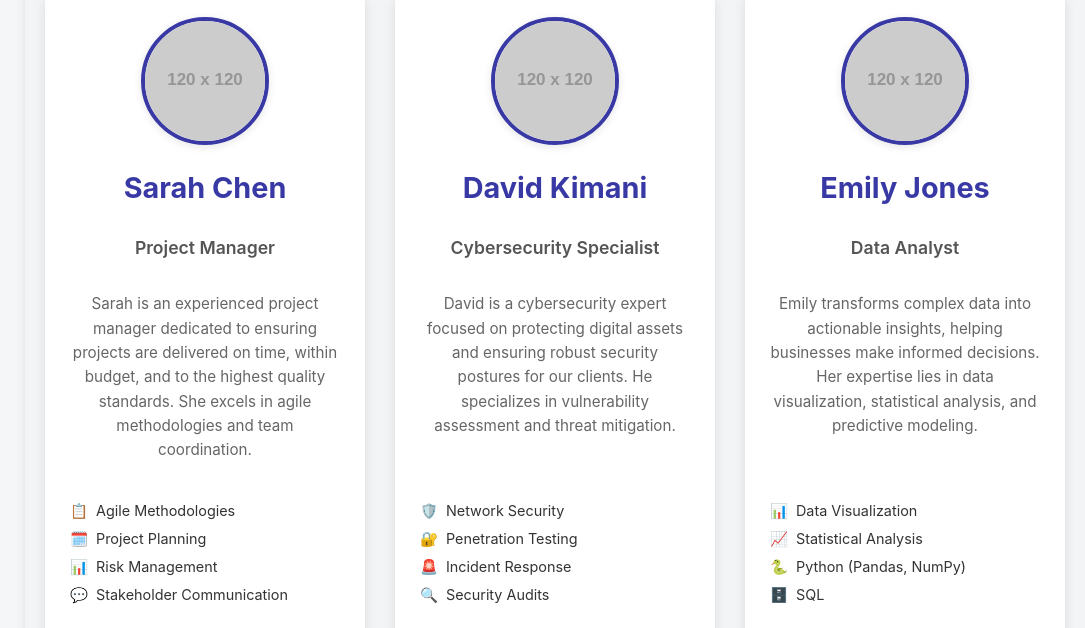
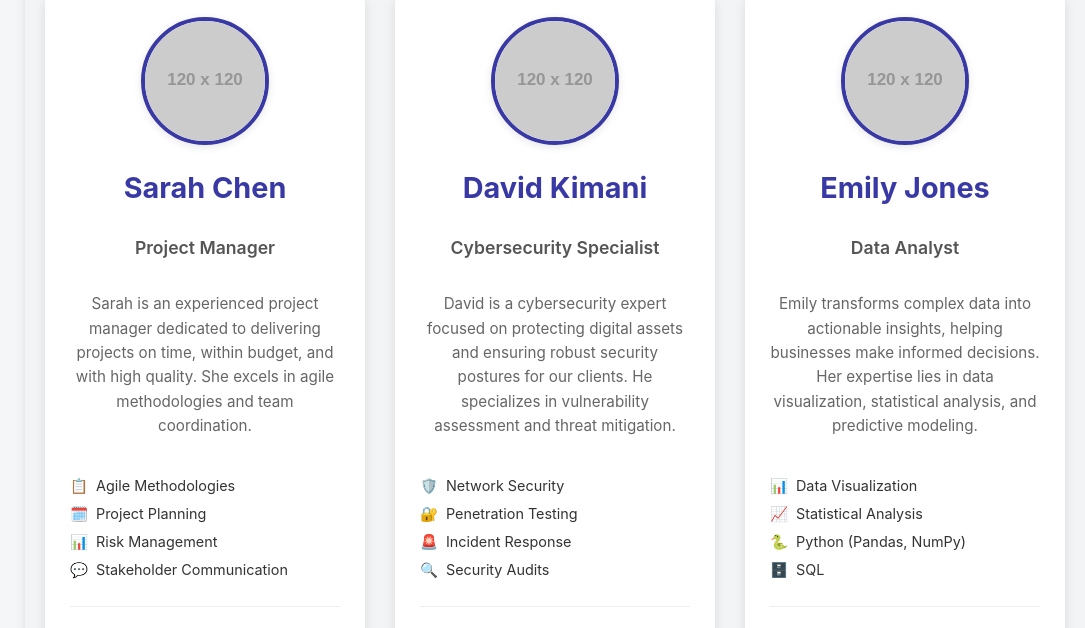
Before and after one commit to kelvinchwara/onetech-solutions, a website built with webpack: page team.html in a window 1280 px wide. Shown: the part 1674-2302 px from the top of the page, without its empty margins (195-1280 px from the left). Built offline with nearby package versions, Linux system fonts and the light colour scheme; placeholder pictures from the web are drawn by us.

Commit message:
2 commit

```diff
--- a/team.html
+++ b/team.html
@@ -568,7 +568,7 @@
     <img src="https://placehold.co/120x120/3939a5/FFFFFF?text=SC" alt="Sarah Chen">
     <h3>Sarah Chen</h3>
     <p class="role">Project Manager</p>
-                    <p class="bio">Sarah is an experienced project manager dedicated to ensuring projects are delivered on time, within budget, and to the highest quality standards. She excels in agile methodologies and team coordination.</p>
+    <p class="bio">Sarah is an experienced project manager dedicated to delivering projects on time, within budget, and with high quality. She excels in agile methodologies and team coordination.</p>
     <ul class="skills-list">
         <li><span class="skill-icon">📋</span> Agile Methodologies</li>
         <li><span class="skill-icon">🗓️</span> Project Planning</li>
@@ -581,6 +581,7 @@
         <p><span class="contact-icon fab fa-whatsapp"></span> WhatsApp: <a href="https://wa.me/+254712345678">+254712345678</a></p>
     </div>
 </div>
+
 
                 <!-- Team Member 5: David Kimani -->
                 <div class="team-member-card">
```
Lines whose indentation alone changed are shown as unchanged.
